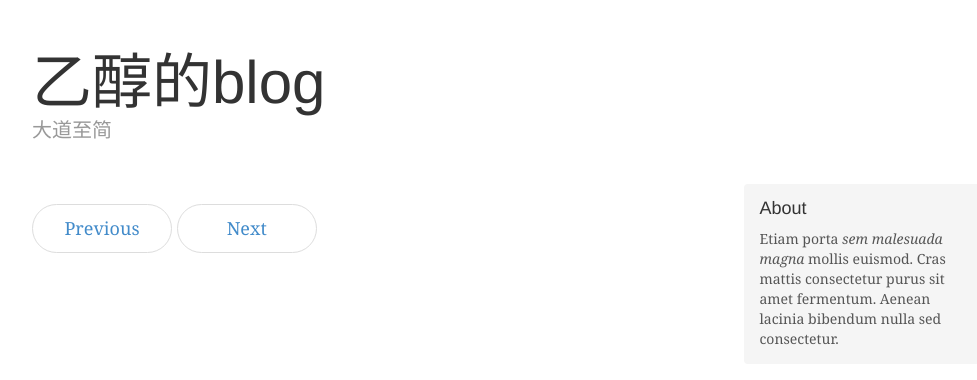
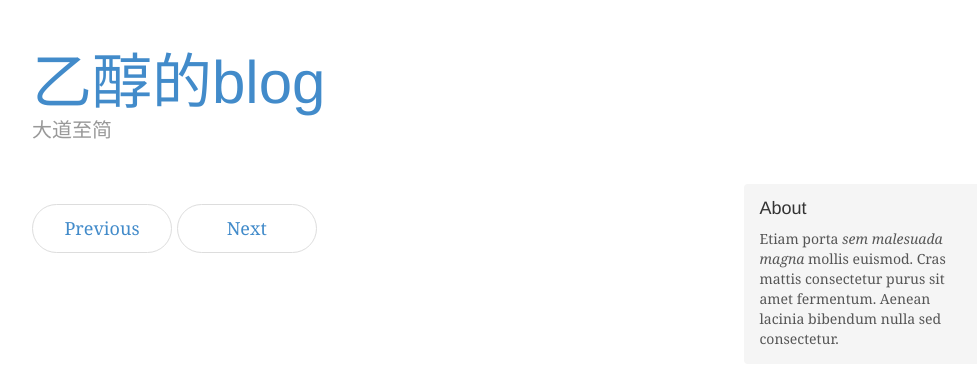
Before and after one commit to easonhan007/flyback_blog, a Python web app: template templates/index.html in a window 1280 px wide. Shown: the part 40-420 px from the top of the page, without its empty margins (138-1115 px from the left). Run offline with Jinja, Linux system fonts and the light colour scheme; the template is opened without the code that fills it, so the values that code supplies are empty; some libraries are stand-ins or nearby versions.

Commit message:
modify layout

```diff
--- a/templates/default_layout.html
+++ b/templates/default_layout.html
@@ -35,7 +35,7 @@
     <div class="container">
 
       <div class="blog-header">
-        <h2 class="blog-title">乙醇的blog</h2>
+        <h2 class="blog-title"><a href="/">乙醇的blog</a></h2>
         <p class="lead blog-description">大道至简</p>
       </div>
 
```
